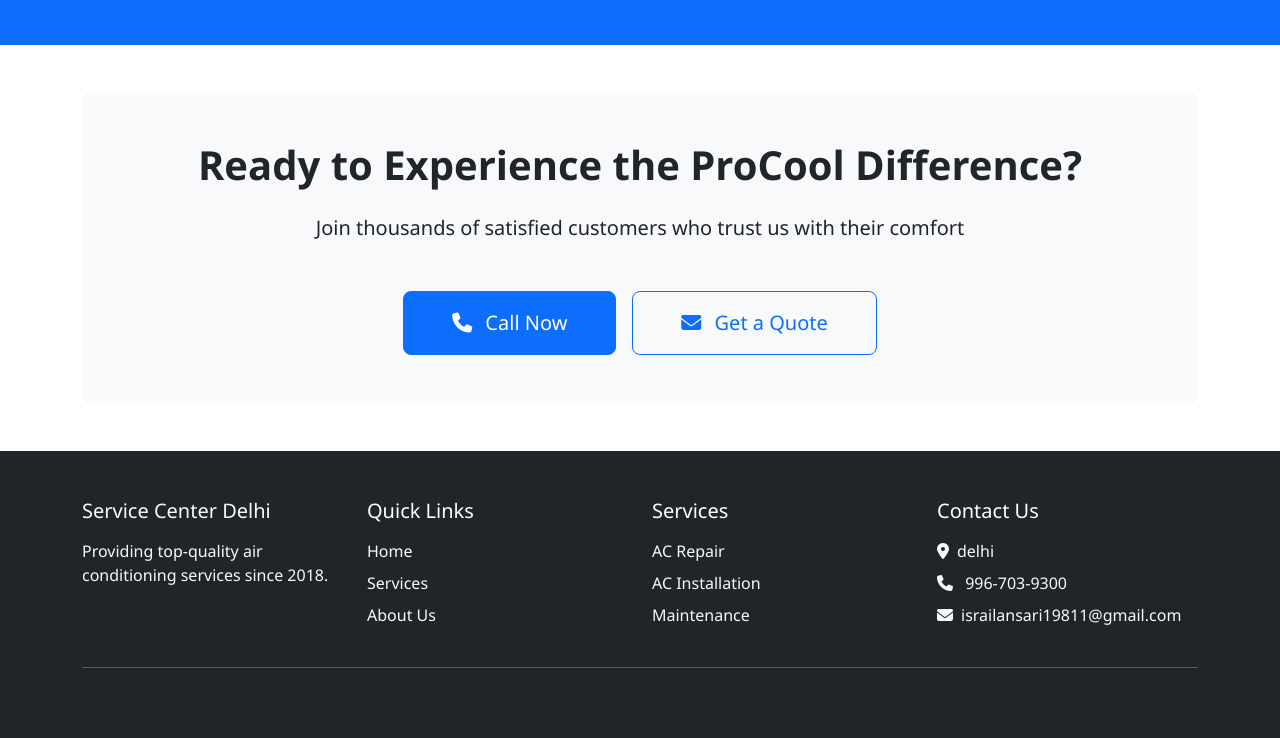
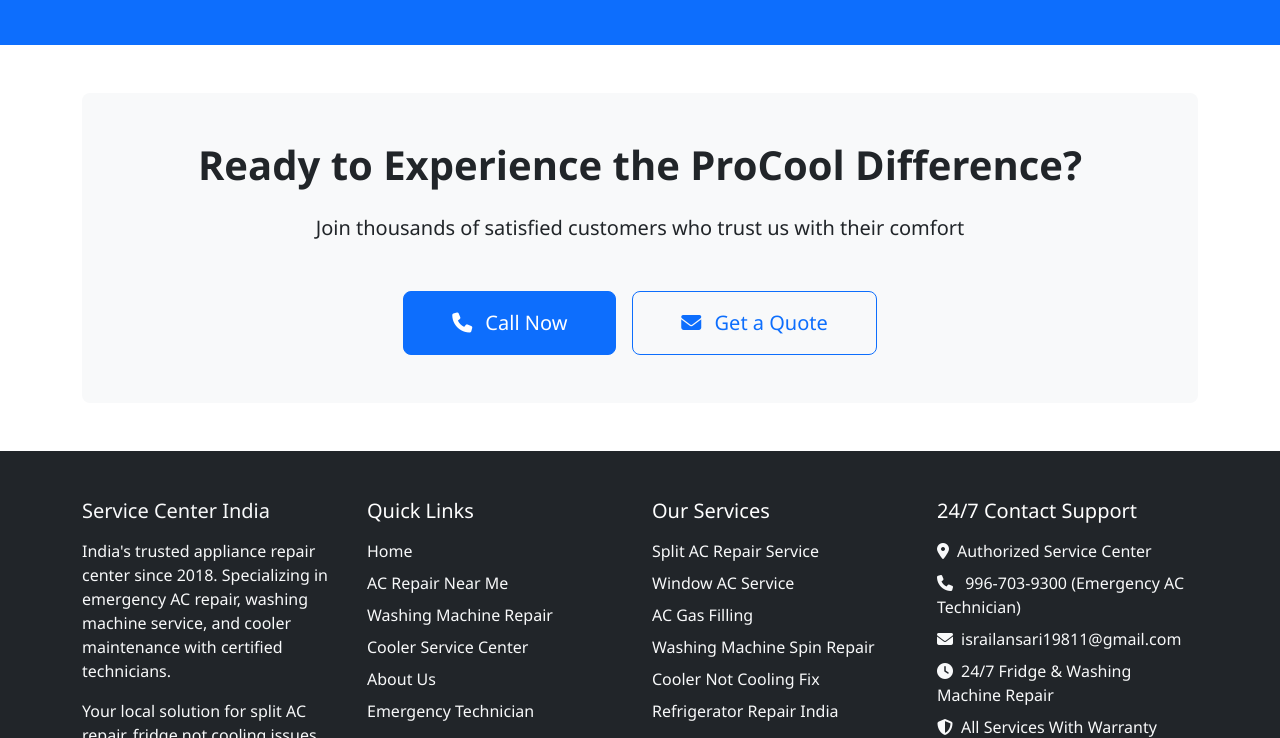
Before and after one commit to sadik786786/ServiceCenter, a plain HTML site: page about.html in a window 1280 px wide. Shown: the part 2062-2800 px from the top of the page. Drawn offline with nearby package versions, Linux system fonts and the light colour scheme.

Commit message:
Update about.html

```diff
--- a/about.html
+++ b/about.html
@@ -3,7 +3,9 @@
 <head>
     <meta charset="UTF-8">
     <meta name="viewport" content="width=device-width, initial-scale=1.0">
-    <title>About Us | ProCool AC Services</title>
+    <meta name="description" content="Professional AC service center, washing machine repair near me, and air cooler repair service. Emergency technicians for split AC repair, washing machine not spinning, cooler not cooling issues. 24/7 service with warranty.">
+    <meta name="keywords" content="AC service center, AC repair near me, washing machine service center, air cooler repair service, emergency AC technician, washing machine repair near me, cooler not cooling repair, split AC repair service, window AC repair service, washing machine not spinning repair">
+    <title>About Us | Service Center India</title>
 
     <!-- Bootstrap 5 CSS -->
     <link href="https://cdn.jsdelivr.net/npm/bootstrap@5.3.0/dist/css/bootstrap.min.css" rel="stylesheet">
@@ -25,7 +27,7 @@
             <a class="navbar-brand" href="index.html">
                 <div class="container my-2">
   <div class="bg-dark text-white text-center rounded p-2 shadow">
-    <h1 class="mb-0">AC Service Center</h1>
+    <h1 class="mb-0">SERVICE CENTER INDIA</h1>
   </div>
 </div>
             </a>
@@ -73,7 +75,7 @@
                             </div>
                             <div>
                                 <h3 class="h5 mb-1">Locally Owned & Operated</h3>
-                                <p class="small text-muted mb-0">Proudly serving Delhi and surrounding areas</p>
+                                <p class="small text-muted mb-0">Proudly serving India and surrounding areas</p>
                             </div>
                         </div>
                     </div>
@@ -208,14 +210,14 @@
         </div>
     </section>
 
-    <!-- Footer -->
     <footer class="bg-dark text-white pt-5 pb-4">
     <div class="container">
         <div class="row g-4">
             <!-- About Column -->
             <div class="col-lg-3 col-md-6 text-light">
-                    <h3 class="h5 mb-3">Service Center Delhi</h3>
-                    <p class="text-light">Providing top-quality air conditioning services since 2018.</p>
+                <h3 class="h5 mb-3">Service Center India</h3>
+                <p class="text-light">India's trusted appliance repair center since 2018. Specializing in emergency AC repair, washing machine service, and cooler maintenance with certified technicians.</p>
+                <p class="text-light">Your local solution for split AC repair, fridge not cooling issues, and washing machine spin problems.</p>
             </div>
 
             <!-- Quick Links -->
@@ -223,38 +225,45 @@
                 <h3 class="h5 mb-3">Quick Links</h3>
                 <ul class="list-unstyled text-light">
                     <li class="mb-2"><a href="index.html" class="text-light text-decoration-none">Home</a></li>
-                        <li class="mb-2"><a href="services.html" class="text-light text-decoration-none">Services</a></li>
+                    <li class="mb-2"><a href="ac-repair-delhi.html" class="text-light text-decoration-none">AC Repair Near Me</a></li>
+                    <li class="mb-2"><a href="washing-machine-service.html" class="text-light text-decoration-none">Washing Machine Repair</a></li>
+                    <li class="mb-2"><a href="cooler-repair-delhi.html" class="text-light text-decoration-none">Cooler Service Center</a></li>
                     <li class="mb-2"><a href="about.html" class="text-light text-decoration-none">About Us</a></li>
+                    <li class="mb-2"><a href="contact.html" class="text-light text-decoration-none">Emergency Technician</a></li>
                 </ul>
             </div>
 
             <!-- Services -->
             <div class="col-lg-3 col-md-6">
-                    <h3 class="h5 mb-3">Services</h3>
+                <h3 class="h5 mb-3">Our Services</h3>
                 <ul class="list-unstyled text-light">
-                        <li class="mb-2"><a href="services.html" class="text-light text-decoration-none">AC Repair</a></li>
-                        <li class="mb-2"><a href="services.html" class="text-light text-decoration-none">AC Installation</a></li>
-                        <li class="mb-2"><a href="services.html" class="text-light text-decoration-none">Maintenance</a></li>
+                    <li class="mb-2"><a href="split-ac-repair.html" class="text-light text-decoration-none">Split AC Repair Service</a></li>
+                    <li class="mb-2"><a href="window-ac-repair.html" class="text-light text-decoration-none">Window AC Service</a></li>
+                    <li class="mb-2"><a href="ac-gas-filling.html" class="text-light text-decoration-none">AC Gas Filling</a></li>
+                    <li class="mb-2"><a href="washing-machine-not-spinning.html" class="text-light text-decoration-none">Washing Machine Spin Repair</a></li>
+                    <li class="mb-2"><a href="cooler-not-cooling.html" class="text-light text-decoration-none">Cooler Not Cooling Fix</a></li>
+                    <li class="mb-2"><a href="refrigerator-repair.html" class="text-light text-decoration-none">Refrigerator Repair India</a></li>
                 </ul>
             </div>
 
             <!-- Contact -->
             <div class="col-lg-3 col-md-6">
-                    <h3 class="h5 mb-3">Contact Us</h3>
+                <h3 class="h5 mb-3">24/7 Contact Support</h3>
                 <ul class="list-unstyled text-light">
-                        <li class="mb-2"><i class="fas fa-map-marker-alt me-2"></i>delhi</li>
-                        <li class="mb-2"><i class="fas fa-phone me-2"></i> 996-703-9300</li>
+                    <li class="mb-2"><i class="fas fa-map-marker-alt me-2"></i>Authorized Service Center</li>
+                    <li class="mb-2"><i class="fas fa-phone me-2"></i> 996-703-9300 (Emergency AC Technician)</li>
                     <li class="mb-2"><i class="fas fa-envelope me-2"></i>israilansari19811@gmail.com</li>
+                    <li class="mb-2"><i class="fas fa-clock me-2"></i>24/7 Fridge & Washing Machine Repair</li>
+                    <li class="mb-2"><i class="fas fa-shield-alt me-2"></i>All Services With Warranty</li>
                 </ul>
             </div>
         </div>
         <hr class="my-4 bg-secondary">
         <div class="text-center text-muted">
-                <p class="mb-0">© 2023 Service Center Delhi. All rights reserved.</p>
+            <p class="mb-0">© 2023 <strong>Best AC Repair Service</strong> | Trusted Washing Machine & Cooler Service Center | Affordable Appliance Repair with Certified Technicians</p>
         </div>
     </div>
 </footer>
-
     <!-- Scripts -->
     <script src="https://cdn.jsdelivr.net/npm/bootstrap@5.3.0/dist/js/bootstrap.bundle.min.js"></script>
     <script src="./assets/js/main.js"></script>
```
Lines whose indentation alone changed are shown as unchanged.
